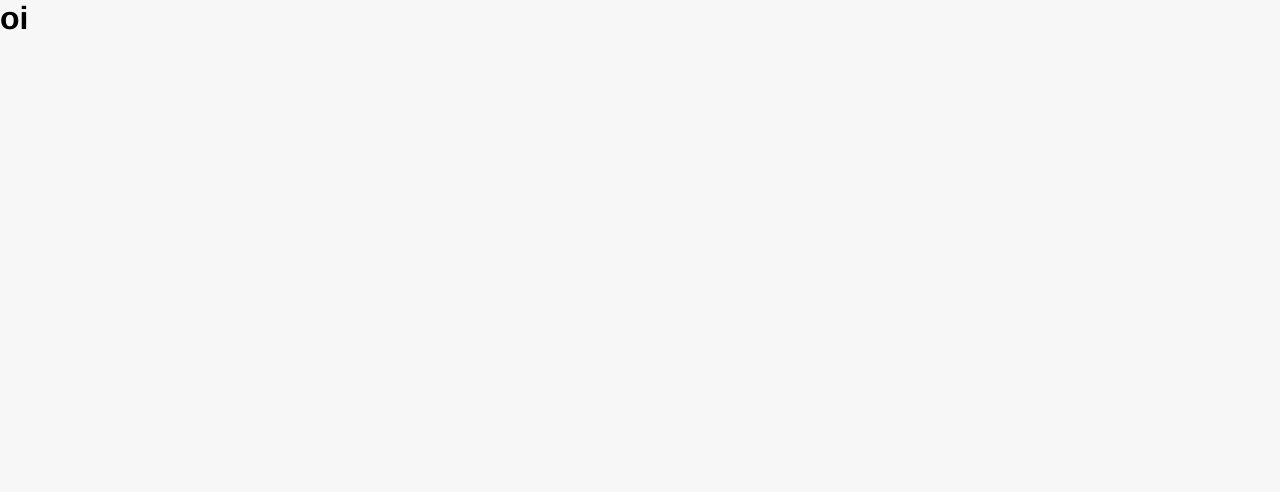
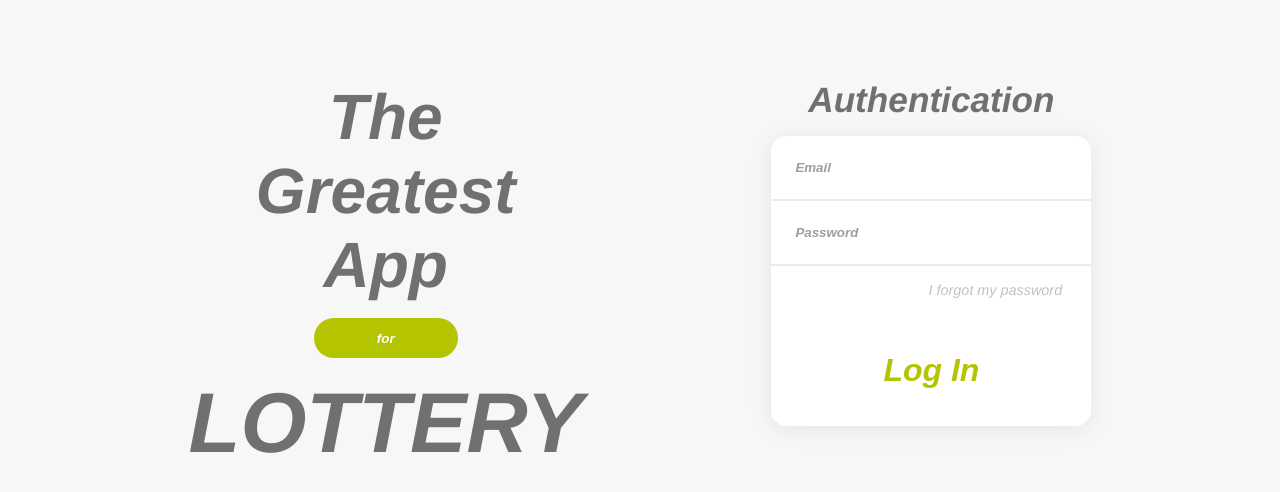
Before and after one commit to emanusantos/greatest-lottery, a React (Create React App) app: page / in a window 1280 px wide. Shown: the top 492 px of the page. Built offline with nearby package versions, Linux system fonts and the light colour scheme.

Commit message:
finished the login page design

```diff
--- a/package.json
+++ b/package.json
@@ -43,6 +43,7 @@
     ]
   },
   "devDependencies": {
-    "@types/react": "^17.0.15"
+    "@types/react": "^17.0.15",
+    "@types/styled-components": "^5.1.11"
   }
 }
--- a/src/App.tsx
+++ b/src/App.tsx
@@ -1,10 +1,11 @@
 import React from 'react';
+import Login from './pages/login/Login';
 
 function App() {
   return (
-    <div className="App">
-      <h1>oi</h1>
-    </div>
+    <>
+      <Login />
+    </>
   );
 }
 
--- /dev/null
+++ b/src/pages/login/Login.tsx
@@ -0,0 +1,26 @@
+import React from "react";
+import { Container, Form, H1, H2, H3, BtnFor } from "./LoginStyles";
+
+const Login: React.FC = () => {
+    return (
+        <Container jc="space-evenly" ai="space-around" mt="5rem">
+            <Container fd="column" ai="center">
+                <H2>The <br/>Greatest <br/> App</H2>
+                <BtnFor disabled>for</BtnFor>
+                <H1>LOTTERY</H1>
+            </Container>
+
+            <Container fd="column" mw="22rem">
+                <H3>Authentication</H3>
+                <Form>
+                    <input type="email" placeholder="Email" id="email" />
+                    <input type="text" placeholder="Password" />
+                    <a href="/#">I forgot my password</a>
+                    <button>Log In</button>
+                </Form>
+            </Container>
+        </Container>
+    );
+};
+
+export default Login;
--- /dev/null
+++ b/src/pages/login/LoginStyles.ts
@@ -0,0 +1,108 @@
+import styled from 'styled-components';
+
+interface Props {
+    padding?: string;
+    fd?: string;
+    mw?: string;
+    jc?: string;
+    ai?: string;
+    mt?: string;
+}
+
+export const H1 = styled.h1`
+    font-size: 5.3rem;
+    color: #707070;
+`;
+
+export const H2 = styled.h2`
+    font-size: 4rem;
+    color: #707070;
+`;
+
+export const H3 = styled.h3`
+    font-size: 2.2rem;
+    color: #707070;
+`;
+
+export const BtnFor = styled.button`
+    border: none;
+    color: #fff;
+    background-color: #B5C401;
+    width: 9rem;
+    height: 2.5rem;
+    border-radius: 4rem;
+    margin: 1rem;
+    font-style: italic;
+    font-weight: bold;
+`;
+
+export const Container = styled.div<Props>`
+    display: flex;
+    flex-direction: ${props => props.fd};
+    align-items: ${props => props.ai};
+    padding: ${props => props.padding};
+    max-width: ${props => props.mw};
+    justify-content: ${props => props.jc};
+    margin-top: ${props => props.mt};
+    text-align: center;
+    font-style: italic;
+`;
+
+export const Form = styled.form`
+    display: flex;
+    flex-direction: column;
+    background-color: #fff;
+    width: 20rem;
+    margin-top: 1rem;
+    border-radius: 1rem;
+    box-shadow: 0px 3px 25px #00000014;
+
+    button {
+        font-style: italic;
+        font-weight: bold;
+        color: #B5C401;
+        background-color: #fff;
+        border: none;
+        border-radius: 0 0 1rem 1rem;
+        height: 7rem;
+        font-size: 2rem;
+        cursor: pointer;
+
+        &:hover {
+            color: #fff;
+            background-color: #B5C401;
+            transition-duration: 0.4s;
+        }
+    }
+
+    input {
+        border: none;
+        padding: 1.5rem;
+        border-bottom: 2px solid #EBEBEB;
+        width: 100%;
+        outline: none;
+
+        &::placeholder {
+            color: #9D9D9D;
+            font-style: italic;
+            font-weight: bold;
+        }
+
+        &:focus::placeholder {
+            color: transparent;
+            transition-duration: 0.2s;
+        }
+    }
+
+    #email {
+        border-radius: 1rem 1rem 0 0;
+    }
+
+    a {
+        font-size: .9rem;
+        text-decoration: none;
+        color: #C1C1C1;
+        padding: 1rem;
+        margin-left: 8rem;
+    }
+`;
```
Also changed, not shown: 1 other file (tests, documents, lock files or other folders).
